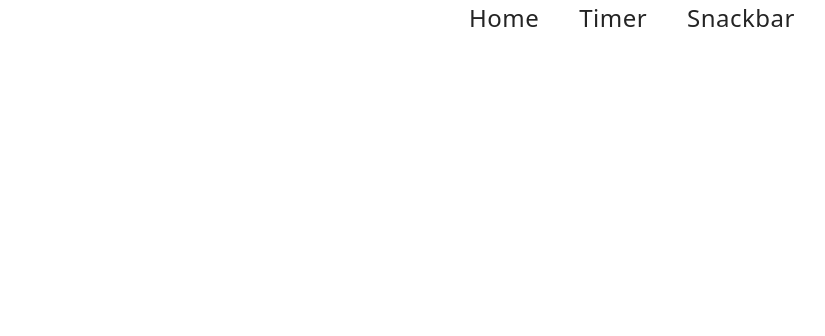
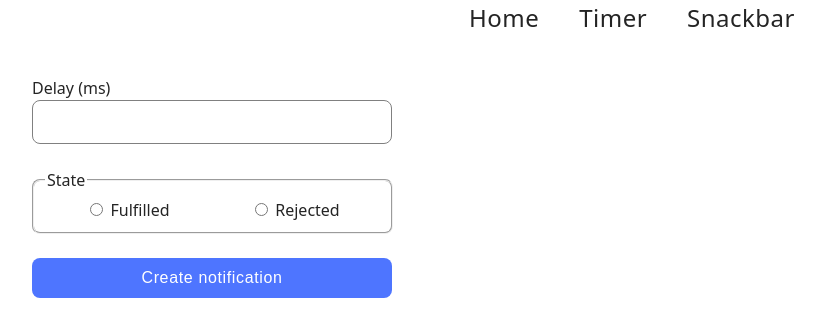
Before and after one commit to SerhiiMordvaniuk/goit-js-hw-10, a website built with Vite: page src/2-snackbar.html in a window 1280 px wide. Shown: the whole page, without its empty margins (8-833 px from the left). Built offline with nearby package versions, Linux system fonts and the light colour scheme.

Commit message:
add 2 html

```diff
--- a/src/2-snackbar.html
+++ b/src/2-snackbar.html
@@ -16,6 +16,31 @@
             </ul>
         </nav>
     </header>
+    <main>
+        <div class="container">
+            <form class="form">
+                <label>
+                    Delay (ms)
+                    <input type="number" name="delay" class="delay" required />
+                </label>
+
+                <fieldset class="field">
+                    <legend>State</legend>
+                    <label>
+                        <input type="radio" name="state" value="fulfilled" required />
+                        Fulfilled
+                    </label>
+                    <label>
+                        <input type="radio" name="state" value="rejected" required />
+                        Rejected
+                    </label>
+                </fieldset>
+
+                <button type="submit" class="create-btn">Create notification</button>
+            </form>
+        </div>
+
+    </main>
 
 </body>
 </html>
--- /dev/null
+++ b/src/css/cnackbar.css
@@ -0,0 +1,58 @@
+
+.form {
+    display: flex;
+    flex-direction: column;
+    gap: 24px;
+}
+
+
+.delay {
+    display: flex;
+    flex-direction: column;
+    width: 340px;
+    height: 40px;
+    border-radius: 8px;
+    border: 1px solid #808080;
+    transition: all 200ms ease-in-out;
+    padding-left: 16px;
+    outline: none;
+}
+
+.delay:hover, .delay:focus {
+    border: 1px solid black;
+}
+
+.delay:focus-within {
+    border: 1px solid #4e75ff;
+}
+
+.field {
+    width: 335px;
+    border-radius: 8px;
+    display: flex;
+    flex-direction: row;
+    justify-content: space-around;
+    margin: 0;
+    padding-left: 11px;
+    padding-right: 11px;
+}
+
+
+.create-btn {
+    border-radius: 8px;
+    border: none;
+    padding: 8px 16px;
+    width: 360px;
+    height: 40px;
+    background-color: #4e75ff;
+    font-weight: 500;
+    font-size: 16px;
+    line-height: 150%;
+    letter-spacing: 0.04em;
+    color: #fff;
+    transition: all 250ms ease-in-out;
+}
+
+.create-btn:hover, .create-btn:focus {
+    background-color: #6c8cff;
+}
--- a/src/css/styles.css
+++ b/src/css/styles.css
@@ -16,4 +16,5 @@
 @import url('./badges.css');
 @import url('./back-link.css');
 @import url('./footer.css');
-@import url('./timer.css')
+@import url('./timer.css');
+@import url('./cnackbar.css')
--- /dev/null
+++ b/src/js/2-snackbar.js
@@ -0,0 +1 @@
+"use strict"
```
